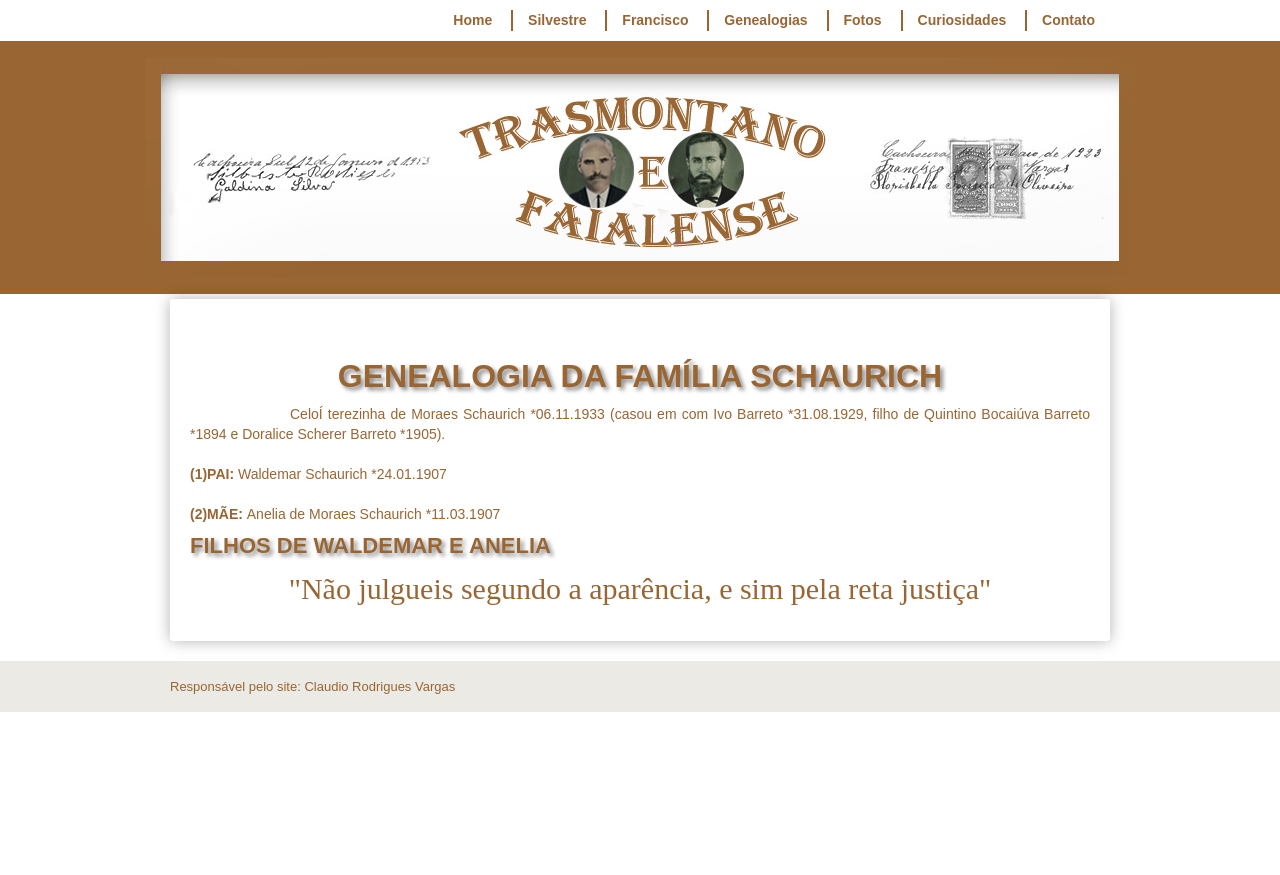
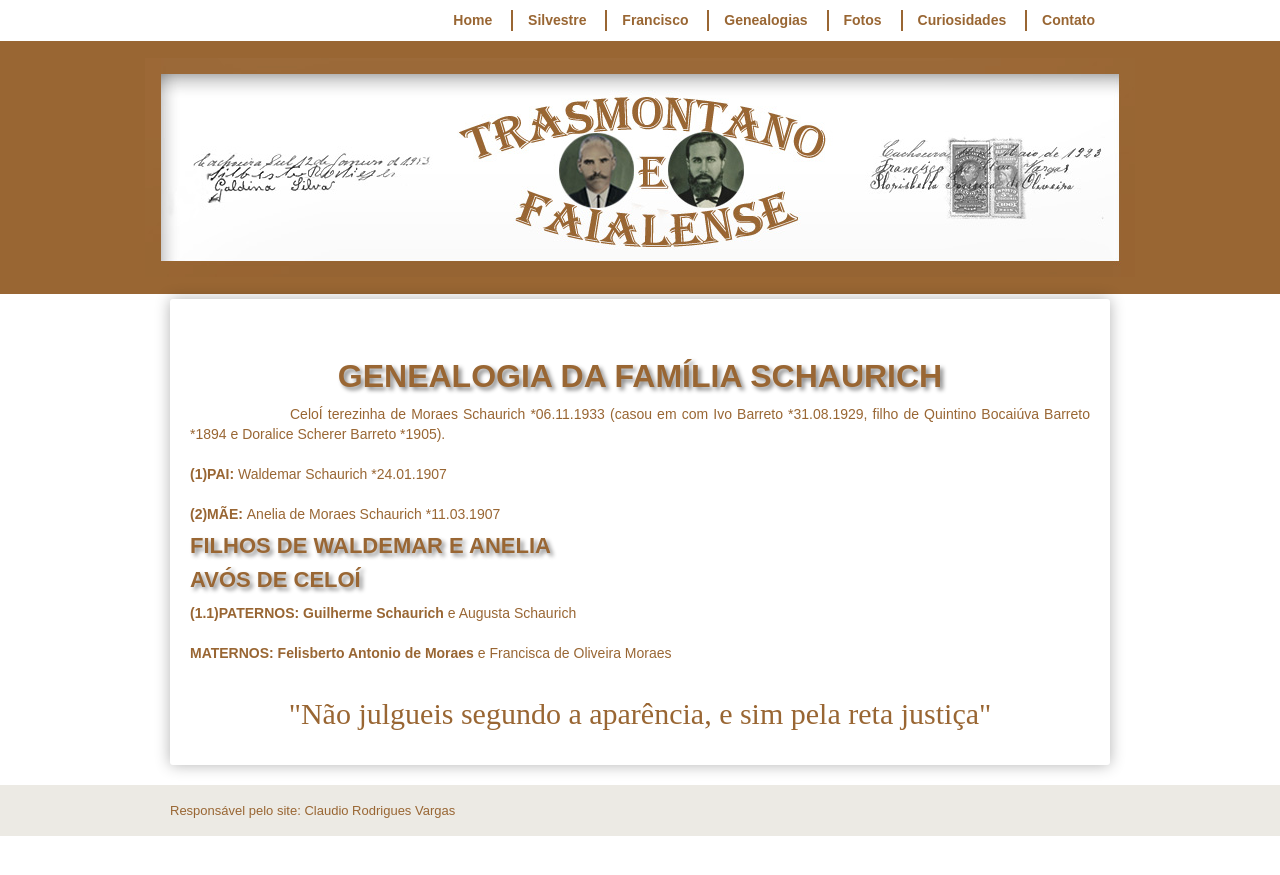
Before and after one commit to claudiovargas1955/claudiovargas1955.github.io, a Jekyll site: the page built from _pages/familia-schaurich.html, in a window 1280 px wide. Shown: the top 875 px of the page. Built offline with Jekyll 4.4.1, drawn with Linux system fonts in a browser that asks for light colours; some web fonts are replaced.

Commit message:
Update familia-schaurich.html

```diff
--- a/_pages/familia-schaurich.html
+++ b/_pages/familia-schaurich.html
@@ -99,11 +99,15 @@ details[open] summary {color:#996633;
 <b><p style="text-indent:100px";/>CeloÍ terezinha de Moraes Schaurich *06.11.1933 (casou em com Ivo Barreto *31.08.1929, filho de
 Quintino Bocaiúva Barreto *1894 e Doralice Scherer Barreto *1905). <br><br>
 
-  <b>(1)PAI: </b>Waldemar Schaurich *24.01.1907 <br><br>
+<b>(1)PAI: </b>Waldemar Schaurich *24.01.1907 <br><br>
 
-  <b>(2)MÃE: </b>Anelia de Moraes Schaurich *11.03.1907
+<b>(2)MÃE: </b>Anelia de Moraes Schaurich *11.03.1907
 
-  <h4>FILHOS DE WALDEMAR E ANELIA</h4>
+<h4>FILHOS DE WALDEMAR E ANELIA</h4>
 
+<h4>AVÓS DE CELOÍ</h4>
+<p><b>(1.1)PATERNOS: Guilherme Schaurich </b>e Augusta Schaurich <br><br>
+
+<b>MATERNOS: Felisberto Antonio de Moraes </b>e Francisca de Oliveira Moraes <br><br>
 
 <p style="text-align:center; color:#996633; font-size:30px; font-family: 'Rancho', cursive ">"Não julgueis segundo a aparência, e sim pela reta justiça"</p>
```
